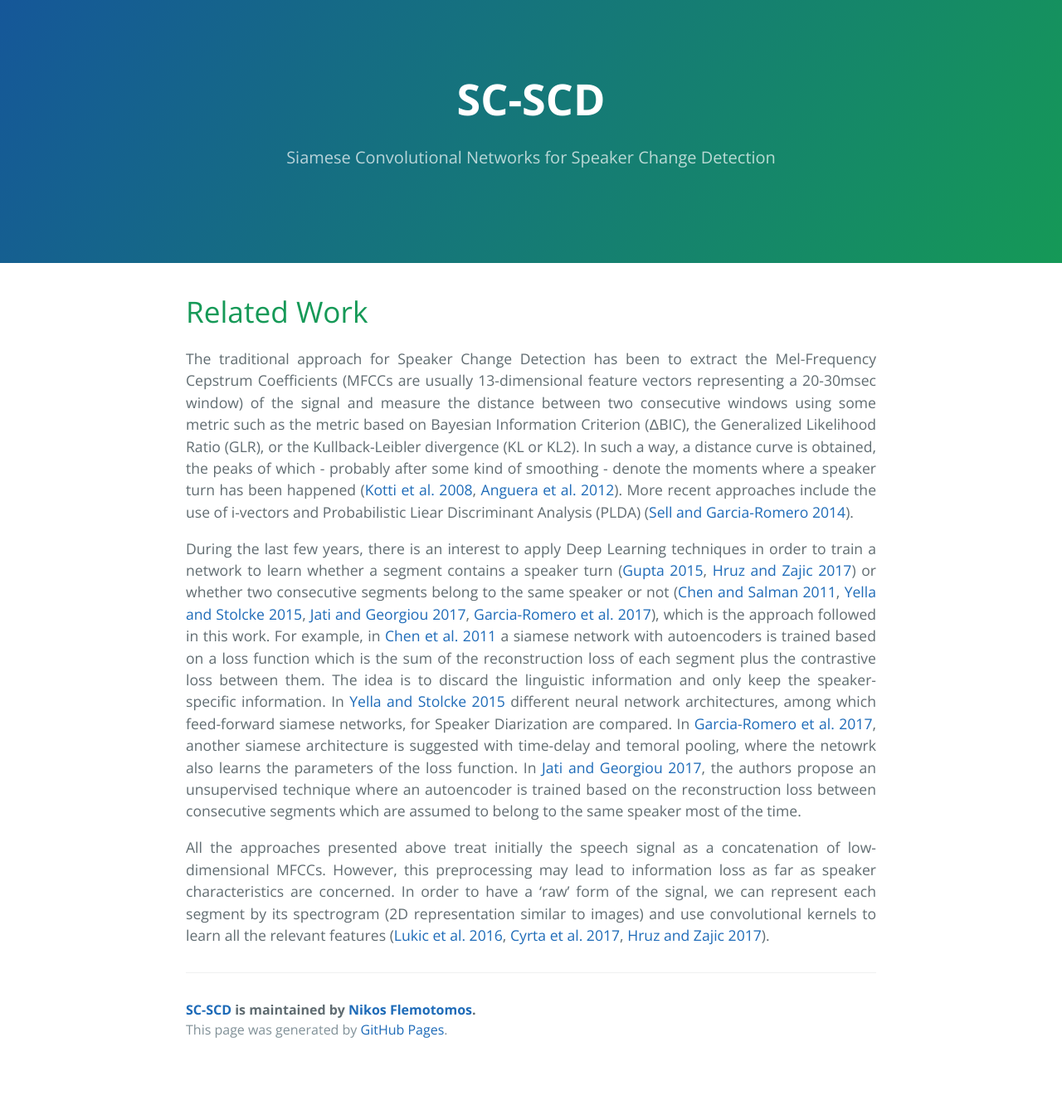
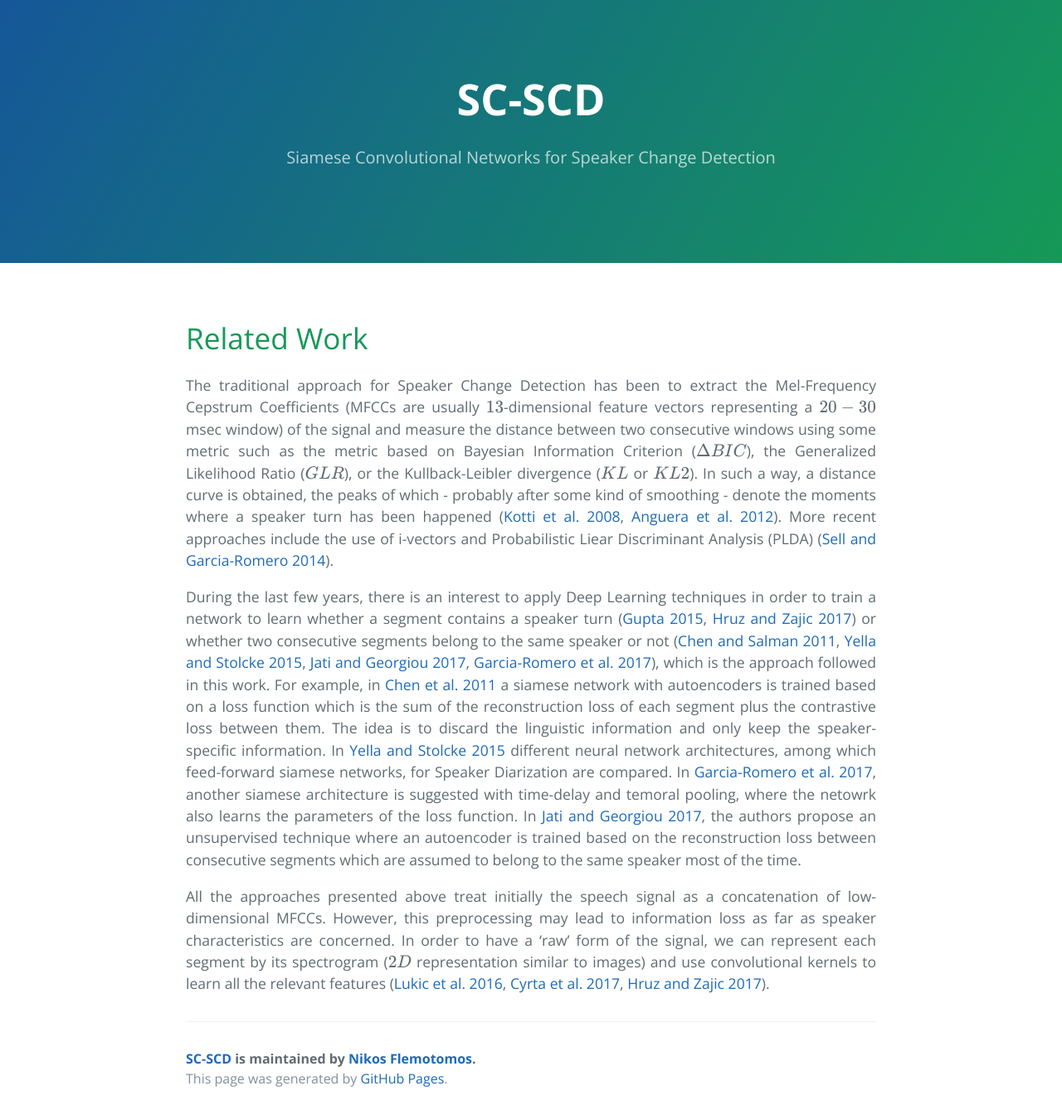
Before and after one commit to ASRlytics/sc-scd, a Jekyll site: the page built from related_work.md, in a window 1280 px wide. Shown: the whole page at 83% size. Built offline with Jekyll 4.4.1, drawn with Linux system fonts in a browser that asks for light colours; formulas are drawn with MathJax 3; before the commit the page ends 1285 px from its top, so only the background shows below that.

Commit message:
Update related_work.md

```diff
--- a/related_work.md
+++ b/related_work.md
@@ -4,13 +4,14 @@ title:  "Related Work"
 date:   2017-11-21
 use_math: true
 ---
+<script type="text/javascript" async src="https://cdn.mathjax.org/mathjax/latest/MathJax.js?config=TeX-MML-AM_CHTML"> </script>
 
 # Related Work
-The traditional approach for Speaker Change Detection has been to extract the Mel-Frequency Cepstrum Coefficients (MFCCs are usually 13-dimensional feature vectors representing a 20-30msec window) of the signal and measure the distance between two consecutive windows using some metric such as the metric based on Bayesian Information Criterion (ΔBIC), the Generalized Likelihood Ratio (GLR), or the Kullback-Leibler divergence (KL or KL2). In such a way, a distance curve is obtained, the peaks of which - probably after some kind of smoothing - denote the moments where a speaker turn has been happened ([Kotti et al. 2008][Kotti2008], [Anguera et al. 2012][Anguera2012]). More recent approaches include the use of i-vectors and Probabilistic Liear Discriminant Analysis (PLDA) ([Sell and Garcia-Romero 2014][Sell2014]).
+The traditional approach for Speaker Change Detection has been to extract the Mel-Frequency Cepstrum Coefficients (MFCCs are usually $13$-dimensional feature vectors representing a $20-30$msec window) of the signal and measure the distance between two consecutive windows using some metric such as the metric based on Bayesian Information Criterion ($\Delta BIC$), the Generalized Likelihood Ratio ($GLR$), or the Kullback-Leibler divergence ($KL$ or $KL2$). In such a way, a distance curve is obtained, the peaks of which - probably after some kind of smoothing - denote the moments where a speaker turn has been happened ([Kotti et al. 2008][Kotti2008], [Anguera et al. 2012][Anguera2012]). More recent approaches include the use of i-vectors and Probabilistic Liear Discriminant Analysis (PLDA) ([Sell and Garcia-Romero 2014][Sell2014]).
 
 During the last few years, there is an interest to apply Deep Learning techniques in order to train a network to learn whether a segment contains a speaker turn ([Gupta 2015][Gupta2015], [Hruz and Zajic 2017][Hruz2017]) or whether two consecutive segments belong to the same speaker or not ([Chen and Salman 2011][Chen2011], [Yella and Stolcke 2015][Yella2015], [Jati and Georgiou 2017][Jati2017], [Garcia-Romero et al. 2017][Romero2017]), which is the approach followed in this work. For example, in [Chen et al. 2011][Chen2011] a siamese network with autoencoders is trained based on a loss function which is the sum of the reconstruction loss of each segment plus the contrastive loss between them. The idea is to discard the linguistic information and only keep the speaker-specific information. In [Yella and Stolcke 2015][Yella2015] different neural network architectures, among which feed-forward siamese networks, for Speaker Diarization are compared. In [Garcia-Romero et al. 2017][Romero2017], another siamese architecture is suggested with time-delay and temoral pooling, where the netowrk also learns the parameters of the loss function. In [Jati and Georgiou 2017][Jati2017], the authors propose an unsupervised technique where an autoencoder is trained based on the reconstruction loss between consecutive segments which are assumed to belong to the same speaker most of the time.
 
-All the approaches presented above treat initially the speech signal as a concatenation of low-dimensional MFCCs. However, this preprocessing may lead to information loss as far as speaker characteristics are concerned. In order to have a 'raw' form of the signal, we can represent each segment by its spectrogram (2D representation similar to images) and use convolutional kernels to learn all the relevant features ([Lukic et al. 2016][Lukic2016], [Cyrta et al. 2017][Cyrta2017], [Hruz and Zajic 2017][Hruz2017]).
+All the approaches presented above treat initially the speech signal as a concatenation of low-dimensional MFCCs. However, this preprocessing may lead to information loss as far as speaker characteristics are concerned. In order to have a 'raw' form of the signal, we can represent each segment by its spectrogram ($2D$ representation similar to images) and use convolutional kernels to learn all the relevant features ([Lukic et al. 2016][Lukic2016], [Cyrta et al. 2017][Cyrta2017], [Hruz and Zajic 2017][Hruz2017]).
 
 [Kotti2008]: http://www.sciencedirect.com/science/article/pii/S016516840700391X
 [Anguera2012]: http://ieeexplore.ieee.org/abstract/document/6135543/
```
